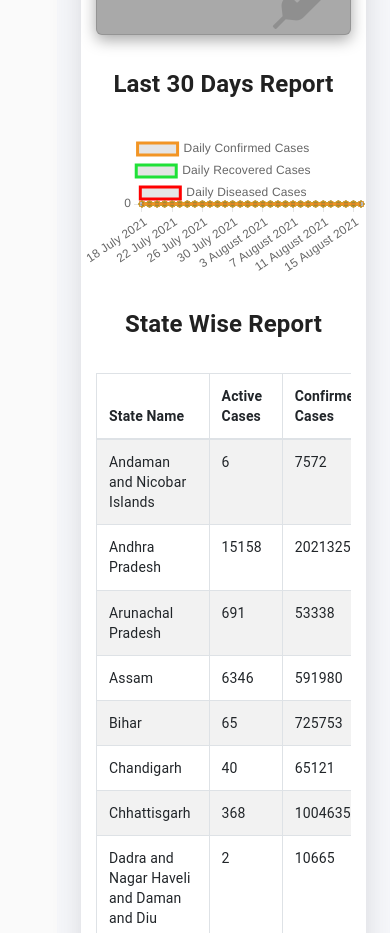
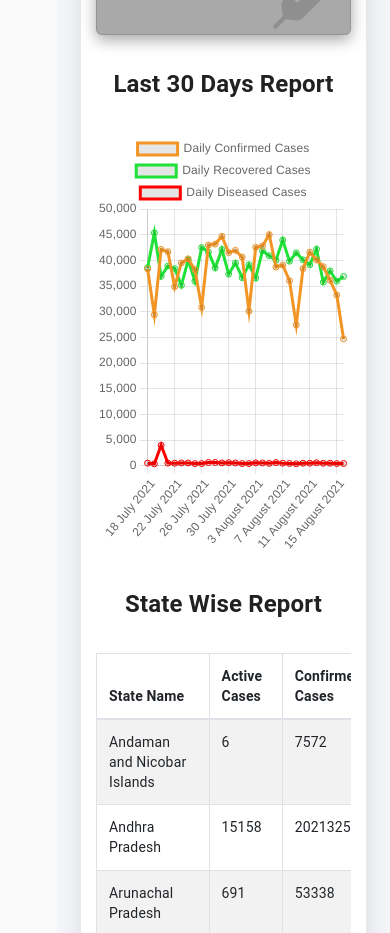
Before and after one commit to abhichacko/Corona-Live-App, a React (Create React App) app: page /#/ in a window 390 px wide. Shown: the part 1120-2053 px from the top of the page. Built offline with nearby package versions, Linux system fonts and the light colour scheme; no server answers.

Commit message:
fixed visibility of charts in mobile view

```diff
--- a/src/components/Home/Home.js
+++ b/src/components/Home/Home.js
@@ -4,7 +4,12 @@
 import DataCard from "../DataCard/DataCard";
 import Loader from "../Loader/Loader";
 import SubHeader from "../SubHeader/SubHeader";
-import { BodyWrapper, LoaderWrapper, HeadingWrapper } from "./Home.styled";
+import {
+  BodyWrapper,
+  LoaderWrapper,
+  HeadingWrapper,
+  GraphContainer,
+} from "./Home.styled";
 import DataTable from "../DataTable/DataTable";
 import { theme } from "../../styles/theme";
 
@@ -140,9 +145,12 @@
               <HeadingWrapper>{`Last 30 Days Report`}</HeadingWrapper>
             </div>
             <div class="container">
-              <div class="row">
-                <Line data={getLineChartData()}></Line>
-              </div>
+              <GraphContainer class="row">
+                <Line
+                  data={getLineChartData()}
+                  options={{ maintainAspectRatio: false }}
+                ></Line>
+              </GraphContainer>
             </div>
             <div class="container">
               <div class="row d-flex flex-column align-content-center justify-content-center">
--- a/src/components/Home/Home.styled.js
+++ b/src/components/Home/Home.styled.js
@@ -19,3 +19,10 @@
     font-size: 1.5rem;
   }
 `;
+
+export const GraphContainer = styled.div`
+  min-height: 70vh;
+  @media only screen and (max-width: 600px) {
+    min-height: 50vh;
+  }
+`;
--- a/src/components/Vaccine/Vaccine.js
+++ b/src/components/Vaccine/Vaccine.js
@@ -6,6 +6,7 @@
 import DataCard from "../DataCard/DataCard";
 import { Bar } from "react-chartjs-2";
 import Loader from "../Loader/Loader";
+import { GraphContainer } from "../Home/Home.styled";
 
 const Vaccine = (props) => {
   const {
@@ -91,14 +92,19 @@
           </div>
         </div>
         <div class="container">
-          <div class="row d-flex align-content-center justify-content-center">
+          <div class="row d-flex flex-column align-content-center justify-content-center">
             <HeadingWrapper>{`Last ${get(
               vaccineDataForChart,
               "days",
               0
             )} Days Vaccination Status`}</HeadingWrapper>
           </div>
-          <Bar data={vaccineDataForChart} />
+          <GraphContainer class="row">
+            <Bar
+              data={vaccineDataForChart}
+              options={{ maintainAspectRatio: false }}
+            />
+          </GraphContainer>
         </div>
       </BodyWrapper>
     </div>
```
